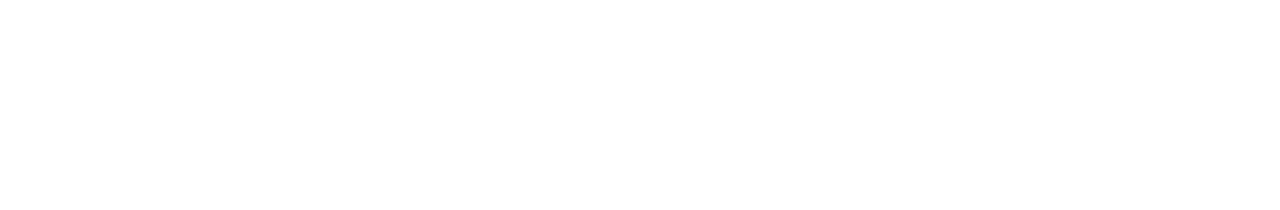
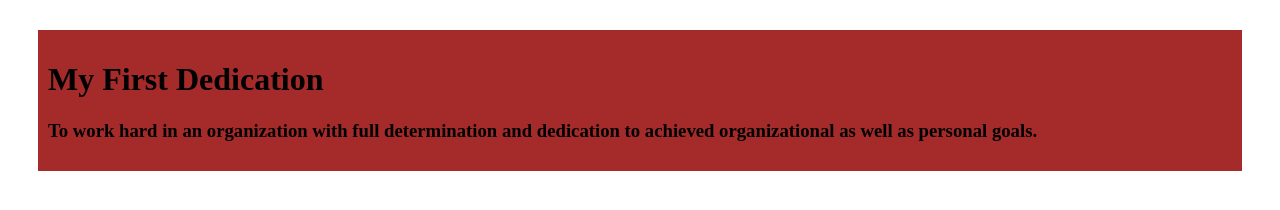
Before and after one commit to muhitjoy/my-simple-website, a plain HTML site: page index.html in a window 1280 px wide. Drawn offline with Linux system fonts and the light colour scheme.

Commit message:
first commit

```diff
--- a/index.html
+++ b/index.html
@@ -4,8 +4,13 @@
     <meta charset="UTF-8">
     <meta name="viewport" content="width=device-width, initial-scale=1.0">
     <title>my simple website</title>
+    <link rel="stylesheet" href="style/blog.css">
 </head>
 <body>
+    <div>
+        <h1>My First Dedication</h1>
+        <h3>To work hard in an organization with full determination and dedication to achieved organizational as well as personal goals.</h3>
+    </div>
 
 </body>
 </html>
--- /dev/null
+++ b/style/blog.css
@@ -0,0 +1,5 @@
+div{
+    background-color: brown;
+    padding: 10px;
+    margin: 30px;
+}
```
